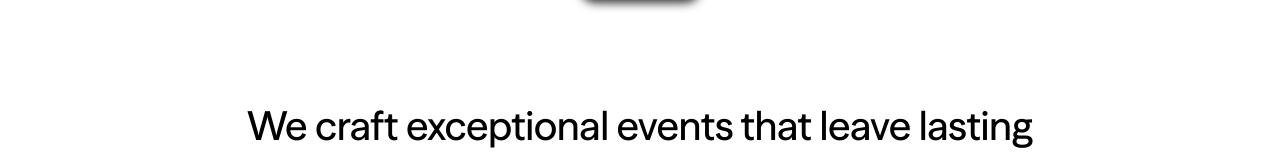
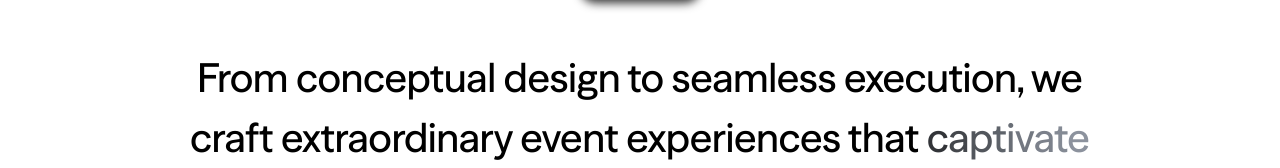
Before and after one commit to ChemyDigi/Alchemy-rewamp, a Next.js app: page /services-event in a window 1280 px wide. Shown: the part 762-930 px from the top of the page. Built offline with nearby package versions, Linux system fonts and the light colour scheme; no server answers.

Commit message:
feat: add hero section component for event management services page

```diff
--- a/components/services-event/hero.tsx
+++ b/components/services-event/hero.tsx
@@ -51,13 +51,13 @@ export default function ServicesSection() {
         </div>
 
         {/* RIGHT IMAGE */}
-        <div className="relative w-full h-[300px] sm:h-[400px] md:h-[500px] lg:h-[650px] -mt-6 sm:-mt-8 md:-mt-10 lg:-mt-12 hidden lg:block">
+        <div className="relative w-full h-[300px] sm:h-[400px] md:h-[500px] lg:h-[650px] -mt-10 sm:-mt-14 md:-mt-18 lg:-mt-24 hidden lg:block">
           <Image
             src="/images/services-event/walky_talky.png"
             alt="Event Management Device"
             fill
             sizes="(max-width: 1024px) 100vw, 50vw"
-            className="object-contain"
+            className="object-contain -translate-y-3 sm:-translate-y-4"
             priority
           />
         </div>
@@ -66,7 +66,7 @@ export default function ServicesSection() {
 
       {/* Bottom Tagline with Scroll Effect */}
       <div className="mt-20 pb-32 text-center">
-        <ScrollFillText text="We craft exceptional events that leave lasting impressions with creativity and care." />
+        <ScrollFillText text="From conceptual design to seamless execution, we craft extraordinary event experiences that captivate audiences and leave lasting impressions." />
       </div>
     </section>
   );
```
